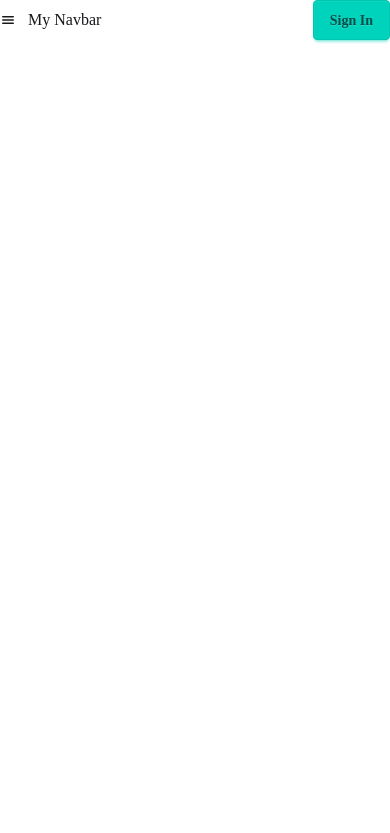
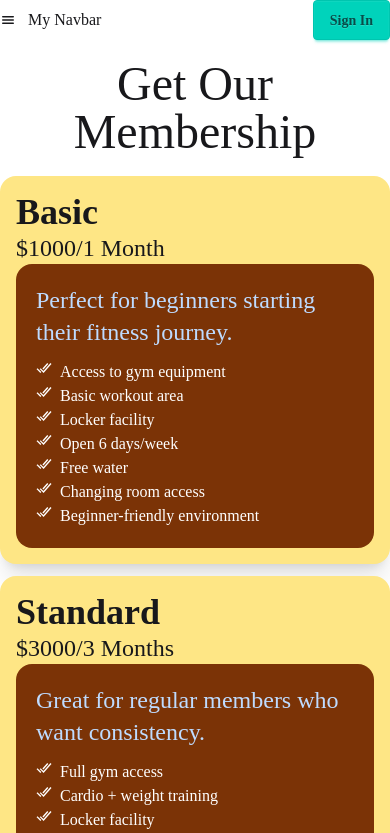
Before and after one commit to sheikhzim2004-del/tailwind-react-pricing-option, a React (Vite) app: page / in a window 390 px wide. Shown: the top 833 px of the page. Built offline with nearby package versions, Linux system fonts and the light colour scheme; a web font is replaced by a local one.

Commit message:
card header and container make and responsive the card

```diff
--- a/src/App.jsx
+++ b/src/App.jsx
@@ -1,9 +1,17 @@
 
+import { Suspense } from 'react'
 import './App.css'
 import DaisiNav from './components/DaisiNav/DaisiNav'
 import Navbar from './components/Navbar/Navbar'
+import PricingOption from './components/PricingOption/PricingOption'
+
+
+
+const pricingPromiss = fetch('pricingData.json').then(res => res.json());
+// console.log(pricingPromiss)
 
 function App() {
+
 
   return (
     <>
@@ -12,7 +20,9 @@ function App() {
         {/* <DaisiNav></DaisiNav> */}
       </header>
       <main>
-
+        <Suspense fallback={<span className="loading loading-bars loading-xl"></span>}>
+          <PricingOption pricingPromiss={pricingPromiss}></PricingOption>
+        </Suspense>
       </main>
     </>
   )
--- a/src/components/Navbar/Navbar.jsx
+++ b/src/components/Navbar/Navbar.jsx
@@ -39,7 +39,7 @@ const Navbar = () => {
 
 
   return (
-    <nav className='container mx-auto flex justify-between items-center  mb-50'>
+    <nav className='container mx-auto flex justify-between items-center  mb-5'>
       <span className='flex space-x-3 items-center' onClick={() => setOpen(!open)}>
         {
           open ?
--- /dev/null
+++ b/src/components/PricingCard/PricingCard.jsx
@@ -0,0 +1,27 @@
+import React from 'react';
+import PricingFeature from '../PricingFeatur/PricingFeature';
+import { TfiMoney } from 'react-icons/tfi';
+
+const PricingCard = ({pricing}) => {
+    console.log(pricing)
+    const {name, price, duration, description, features} = pricing;
+    return (
+        <div className='bg-amber-200 p-4 shadow-xl rounded-2xl' >
+            {/* header section */}
+            <div>
+                <h2 className='text-4xl font-bold'>{name}</h2>
+                <h4 className='text-2xl flex'>${price}/{duration}</h4>
+            </div>
+
+                {/* card container */}
+            <div className='p-5 bg-amber-900 rounded-2xl'>
+                <p className='text-2xl mb-3 text-blue-200'>{description}</p>
+                {
+                    features.map(featur => <PricingFeature featur={featur}></PricingFeature>)
+                }
+            </div>
+        </div>
+    );
+};
+
+export default PricingCard;
--- /dev/null
+++ b/src/components/PricingFeatur/PricingFeature.jsx
@@ -0,0 +1,12 @@
+import React from 'react';
+import { IoCheckmarkDoneSharp } from 'react-icons/io5';
+
+const PricingFeature = ({featur}) => {
+    return (
+        <div className=' text-white'>
+            <p className='flex gap-2'><IoCheckmarkDoneSharp></IoCheckmarkDoneSharp>{featur}</p>
+        </div>
+    );
+};
+
+export default PricingFeature;
--- a/src/components/PricingOption/PricingOption.jsx
+++ b/src/components/PricingOption/PricingOption.jsx
@@ -1,11 +1,21 @@
-import React from 'react';
+import React, { use } from 'react';
+import PricingCard from '../PricingCard/PricingCard';
 
-const PricingOption = () => {
-  return (
-    <div>
-
-    </div>
-  );
+const PricingOption = ({pricingPromiss}) => {
+    const pricingData = use(pricingPromiss);
+    // console.log(pricingData)
+    return (
+        <div className='container mx-auto'>
+            <h2 className='text-5xl text-center mb-5'>Get Our Membership</h2>
+            <div className='grid grid-cols-1 md:grid-cols-3 gap-3'>
+                {
+                pricingData.map((pricing, index) => <PricingCard
+                    key={index}
+                    pricing={pricing}></PricingCard>)
+            }
+            </div>
+        </div>
+    );
 };
 
 export default PricingOption;
```
